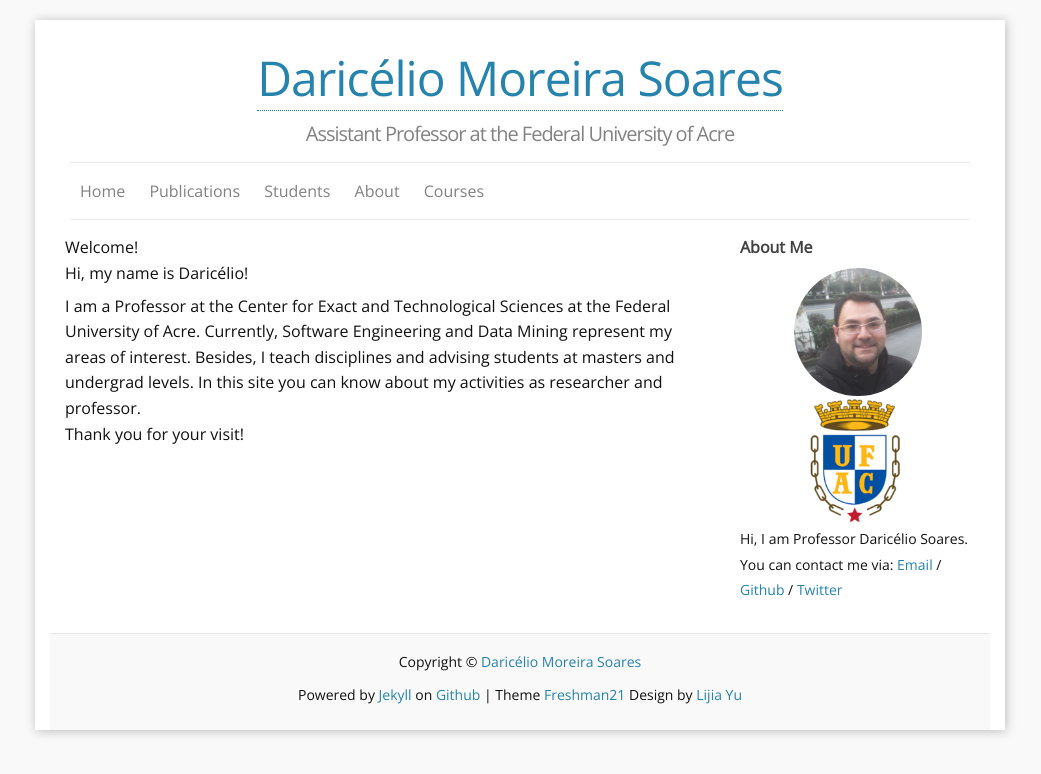
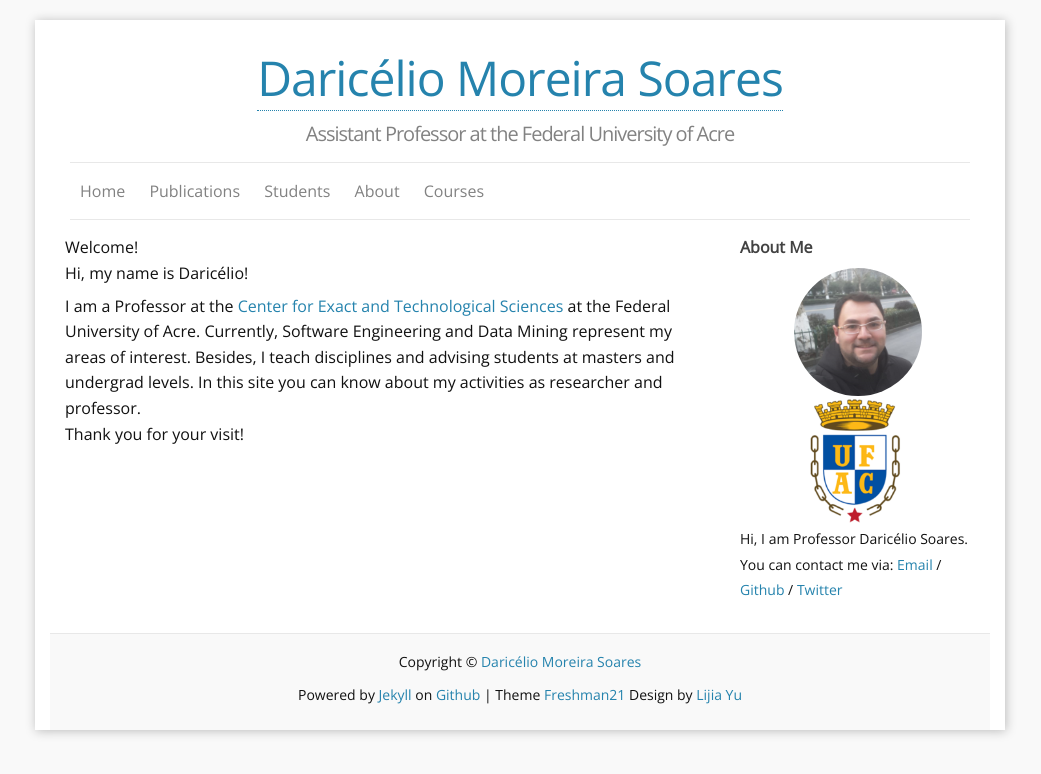
Before and after one commit to daricelio/daricelio.github.io, a Jekyll site: the page built from index.html, in a window 1280 px wide. Shown: the top 774 px of the page, without its empty margins (120-1161 px from the left). Built offline with Jekyll 4.4.1, drawn with Linux system fonts in a browser that asks for light colours; the list of posts is cut into pages by our own code; part of the change alters nothing that is shown.

```diff
--- a/index.html
+++ b/index.html
@@ -6,6 +6,6 @@ Welcome!
 
 <p>Hi, my name is Daricélio!</p>
 
-I am a Professor at the Center for Exact and Technological Sciences at the Federal University of Acre. Currently, Software Engineering and Data Mining represent my areas of interest. Besides, I teach disciplines and advising students at masters and undergrad levels. In this site you can know about my activities as researcher and professor.
+I am a Professor at the <a href="http://ccet.ufac.br/">Center for Exact and Technological Sciences</a> at the Federal University of Acre. Currently, Software Engineering and Data Mining represent my areas of interest. Besides, I teach disciplines and advising students at masters and undergrad levels. In this site you can know about my activities as researcher and professor.
 
 <p>Thank you for your visit!</p>
```
